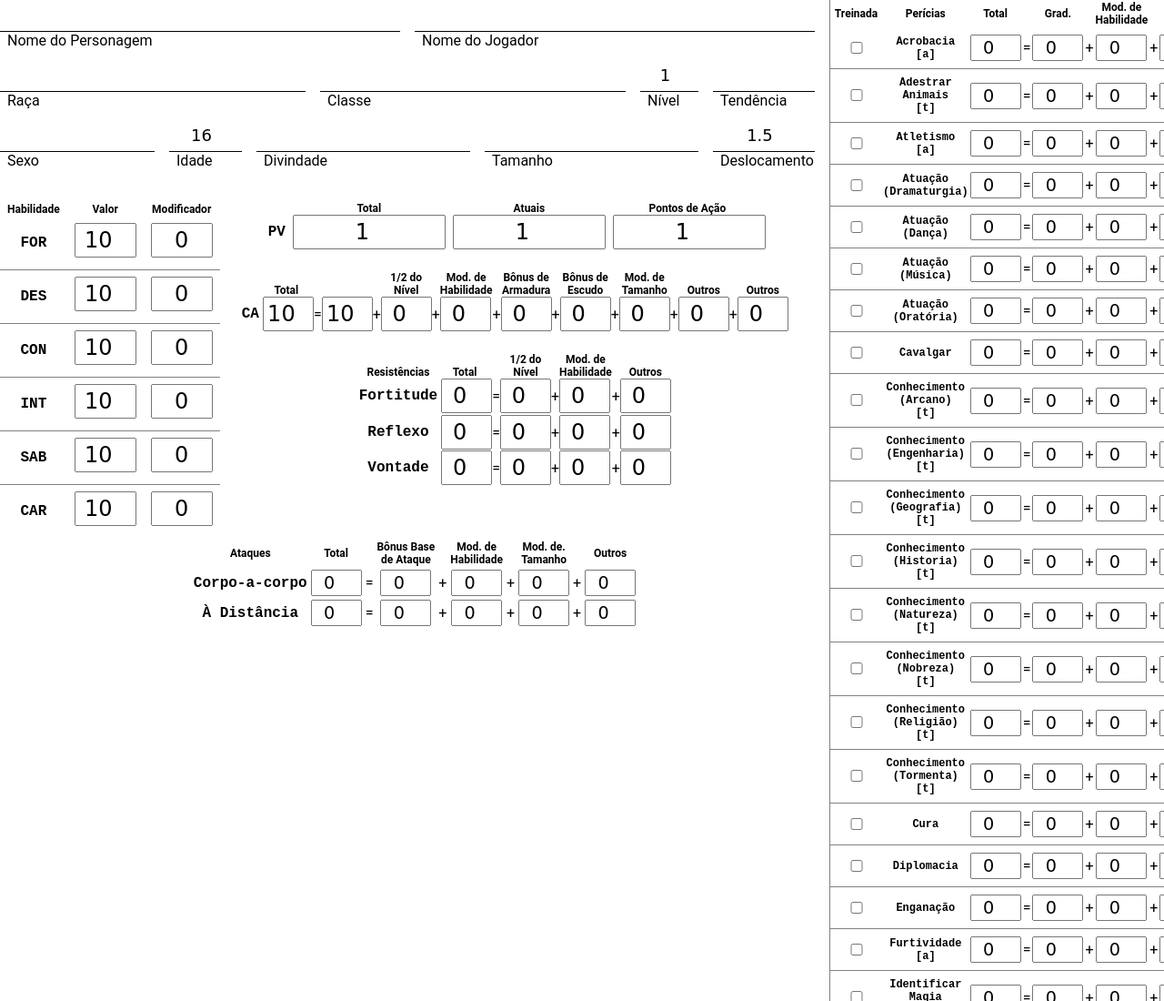
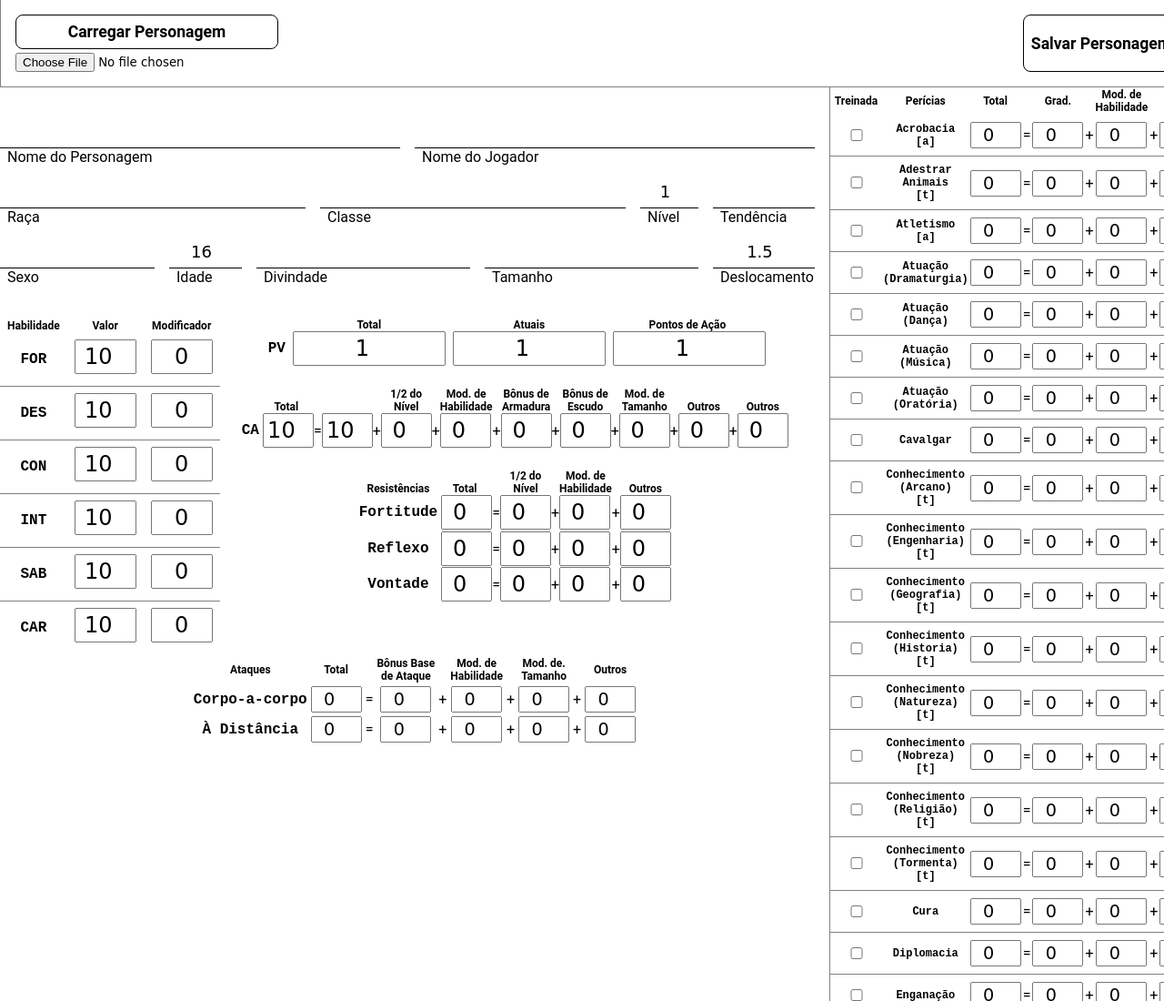
Before and after one commit to NiiMiyo/tormenta-ficha, a plain HTML site: page index.html in a window 1280 px wide. Shown: the top 1100 px of the page at 91% size. Drawn offline with Linux system fonts and the light colour scheme; a web font is replaced by a local one.

Commit message:
salvar e carregar personagem

```diff
--- a/index.html
+++ b/index.html
@@ -10,6 +10,7 @@
     <link rel="stylesheet" type="text/css" href="styles.css" />
 
 
+    <script src="https://cdnjs.cloudflare.com/ajax/libs/FileSaver.js/2.0.5/FileSaver.min.js" integrity="sha512-Qlv6VSKh1gDKGoJbnyA5RMXYcvnpIqhO++MhIM2fStMcGT9i2T//tSwYFlcyoRRDcDZ+TYHpH8azBBCyhpSeqw==" crossorigin="anonymous" referrerpolicy="no-referrer"></script>
     <script src="js/utils.js"></script>
 
     <script src="js/habilidades.js"></script>
@@ -19,10 +20,20 @@
     <script src="js/info.js"></script>
     <script src="js/pericias.js"></script>
     <script src="js/ataques.js"></script>
+    <script src="js/save-load.js"></script>
   </head>
 
   <body>
+    <header id="header">
       <div>
+        <button onclick="carregarPersonagem()">Carregar Personagem</button>
+        <input type="file" id="file-upload" accept="application/json">
+      </div>
+      <button onclick="salvarPersonagem()">Salvar Personagem</button>
+    </header>
+
+    <div id="page">
+      <div style="margin-top: 2rem;">
         <div id="info" style="margin-bottom: 1.5rem;">
           <div class="info-block">
             <div class="info-input-block">
@@ -232,6 +243,7 @@
             </tr>
           </table>
       </div>
+    </div>
 
     <script src="js/insert-pericias.js"></script>
   </body>
--- /dev/null
+++ b/js/save-load.js
@@ -0,0 +1,89 @@
+function salvarPersonagem() {
+  const person = getAll()
+
+  const blob = new Blob(
+    [JSON.stringify(person)],
+    {type: "application/json"}
+  )
+
+  const a = document.createElement("a")
+  a.href  = URL.createObjectURL(blob)
+  a.download = `Tormenta Ficha - ${person.info.nome}`
+  a.style.display = "none"
+
+  document.body.append(a)
+  a.click()
+  a.remove()
+}
+
+function carregarPersonagem() {
+  const file = document.getElementById("file-upload").files[0]
+
+  if (file == undefined)
+    return
+
+  const fr = new FileReader()
+  fr.readAsText(file)
+
+  fr.onerror = () => { alert(fr.error) }
+  fr.onload  = () => {
+    const person = JSON.parse(fr.result)
+    console.log(person);
+
+    document.getElementById("nome").value         = person.info.nome
+    document.getElementById("player").value       = person.info.player
+    document.getElementById("raca").value         = person.info.raca
+    document.getElementById("classe").value       = person.info.classe
+    document.getElementById("nivel").value        = person.info.nivel
+    document.getElementById("tendencia").value    = person.info.tendencia
+    document.getElementById("sexo").value         = person.info.sexo
+    document.getElementById("idade").value        = person.info.idade
+    document.getElementById("divindade").value    = person.info.divindade
+    document.getElementById("tamanho").value      = person.info.tamanho
+    document.getElementById("deslocamento").value = person.info.deslocamento
+
+    document.getElementById("hab-for").value = person.habilidades.forca.habilidade
+    document.getElementById("hab-des").value = person.habilidades.destreza.habilidade
+    document.getElementById("hab-con").value = person.habilidades.constituicao.habilidade
+    document.getElementById("hab-int").value = person.habilidades.inteligencia.habilidade
+    document.getElementById("hab-sab").value = person.habilidades.sabedoria.habilidade
+    document.getElementById("hab-car").value = person.habilidades.carisma.habilidade
+
+    document.getElementById("pv-max").value   = person.pv_pa.maximo
+    document.getElementById("pv-atual").value = person.pv_pa.atual
+    document.getElementById("pa").value       = person.pv_pa.pa
+
+    document.getElementById("bonus-armadura").value = person.ca.armadura
+    document.getElementById("bonus-escudo").value   = person.ca.escudo
+    document.getElementById("ca-mod-tamanho").value = person.ca.tamanho
+    document.getElementById("ca-outros1").value     = person.ca.outros1
+    document.getElementById("ca-outros2").value     = person.ca.outros2
+
+    document.getElementById("res-fort-outros").value = person.resistencias.fortitude.outros
+    document.getElementById("res-ref-outros").value  = person.resistencias.reflexo.outros
+    document.getElementById("res-von-outros").value  = person.resistencias.vontade.outros
+
+    Object.keys(person.pericias).forEach(id => {
+      const p = person.pericias[id]
+
+      document.getElementById(`pericia-${id}-treinada`).checked = p.treinada
+      document.getElementById(`pericia-${id}-outros`).value     = p.outros
+    })
+
+    document.getElementById("ataques-c-bonus").value  = person.ataques.corpoAcorpo.bba
+    document.getElementById("ataques-c-tam").value    = person.ataques.corpoAcorpo.tamanho
+    document.getElementById("ataques-c-outros").value = person.ataques.corpoAcorpo.outros
+    document.getElementById("ataques-d-bonus").value  = person.ataques.aDistancia.bba
+    document.getElementById("ataques-d-tam").value    = person.ataques.aDistancia.tamanho
+    document.getElementById("ataques-d-outros").value = person.ataques.aDistancia.outros
+
+    updateInfo();
+    ["for", "des", "con", "int", "sab"].forEach(h => {
+      updateHabilidades(h)
+    })
+    updateTodasPericias()
+    updateMaxPv()
+    updatePa()
+    updateAtaques()
+  }
+}
--- a/styles.css
+++ b/styles.css
@@ -21,9 +21,14 @@
 }
 body {
   display: flex;
+  flex-direction: column;
+  width: fit-content;
+  margin: auto;
+}
+body #page {
+  display: flex;
   flex-direction: row;
   width: fit-content;
-  margin: auto;
 }
 body * {
   font-family: 'Roboto', sans-serif;
@@ -31,7 +36,7 @@ body * {
 body div {
   display: flex;
 }
-body > div {
+body #page > div {
   flex-direction: column;
 }
 body input {
@@ -199,7 +204,8 @@ body input {
 }
 #pericias {
   border-collapse: collapse;
-  border-left: #808080 solid 1px;
+  border: #808080 solid 1px;
+  border-top: none;
 }
 #pericias td,
 #pericias th {
@@ -252,3 +258,36 @@ body input {
   max-width: 3rem;
   font-size: 1.2rem;
 }
+#header {
+  position: sticky;
+  top: 0;
+  background-color: #ffffff;
+  display: flex;
+  max-width: 100vw;
+  border: solid 1px #808080;
+  border-top: none;
+  padding: 1rem;
+  justify-content: space-between;
+}
+#header > div {
+  display: flex;
+  flex-direction: column;
+  justify-content: center;
+}
+#header > div button {
+  margin-bottom: 0.25rem;
+}
+#header button {
+  background-color: #ffffff;
+  border: solid 1px #000000;
+  padding: 0.5rem;
+  border-radius: 8px;
+  font-size: 1.1rem;
+  color: #000000;
+  font-weight: bold;
+  cursor: pointer;
+}
+#header button:hover {
+  background-color: #dddddd;
+  transition: 0.2s;
+}
```
Lines whose indentation alone changed are shown as unchanged.
